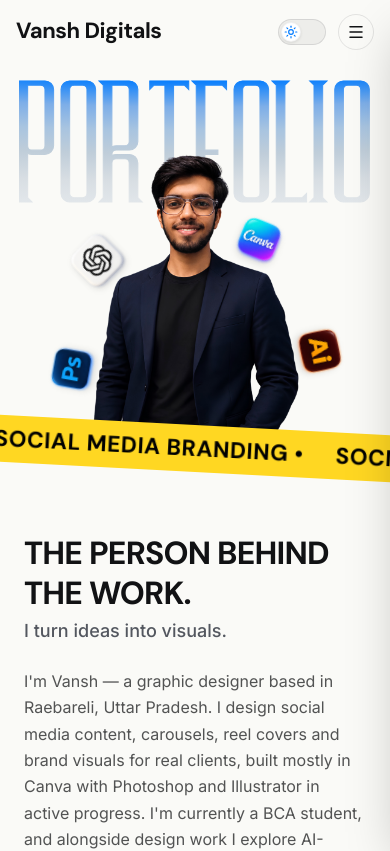
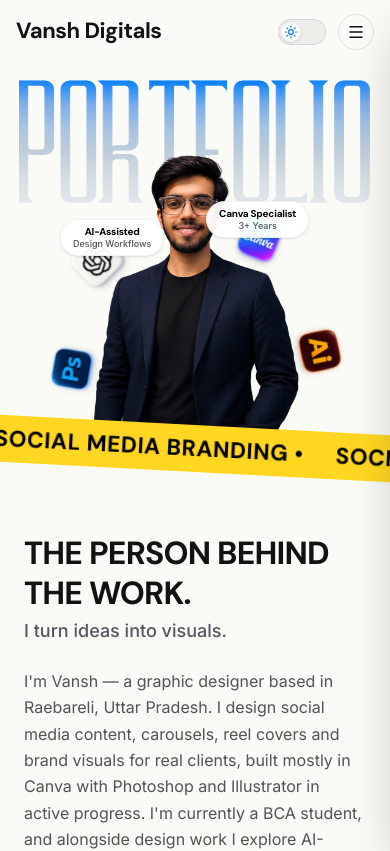
Before and after one commit to vanshdigitals/Portfolio, a React (Vite) app: page / in a window 390 px wide. Shown: the top 851 px of the page. Built offline with nearby package versions, Linux system fonts and the light colour scheme.

Commit message:
feat(hero): mobile polish, orbit pills, preloader timing, and webp optimization

```diff
--- a/index.html
+++ b/index.html
@@ -9,6 +9,8 @@
     <link rel="preconnect" href="https://fonts.googleapis.com">
     <link rel="preconnect" href="https://fonts.gstatic.com" crossorigin>
     <link href="https://fonts.googleapis.com/css2?family=DM+Sans:ital,opsz,wght@0,9..40,400;0,9..40,500;0,9..40,700;1,9..40,400&family=Inter:wght@300;400;500;600;700;800&family=Roboto+Mono:wght@400;500&display=swap" rel="stylesheet">
+    <link rel="preload" href="/fonts/furgatorio-titling.otf" as="font" type="font/otf" crossorigin>
+    <link rel="preload" href="/images/hero-portrait.webp" as="image" type="image/webp">
   </head>
   <body>
     <div id="root"></div>
--- a/src/components/Hero.jsx
+++ b/src/components/Hero.jsx
@@ -1,4 +1,3 @@
-import portrait from '../assets/New Profile Icon DP.png';
 import chatgptIcon from '../assets/Chatgpt.png';
 import canvaIcon from '../assets/Canva.png';
 import photoshopIcon from '../assets/Photoshop.png';
@@ -90,10 +89,13 @@ export default function Hero() {
           {/* Inner: the true positioning context for icons */}
           <div className="relative w-full">
 
-            {/* Portrait image — renders at natural aspect ratio via h-auto */}
+            {/* Portrait image — renders at natural aspect ratio via h-auto. Width/Height attributes prevent layout shift. */}
             <img
-              src={portrait}
+              src="/images/hero-portrait.webp"
               alt="Vansh Gupta"
+              width="1377"
+              height="2000"
+              fetchpriority="high"
               className="w-full h-auto object-contain block select-none pointer-events-none"
               draggable="false"
             />
@@ -127,6 +129,19 @@ export default function Hero() {
               alt="Canva"
               className="sm:hidden absolute top-[35%] right-[6%] -translate-y-1/2 rotate-[22deg] w-[26%] aspect-square object-contain drop-shadow-md z-10 pointer-events-auto"
             />
+
+            {/* ── MOBILE ONLY: INFO PILLS ── */}
+            {/* AI Pill (Mobile) */}
+            <div className="sm:hidden absolute top-[28%] left-[-15%] z-20 flex flex-col items-center justify-center bg-white/95 border border-black/5 shadow-sm rounded-full py-1.5 px-3 whitespace-nowrap">
+              <span className="font-heading font-bold text-black text-[10px] leading-tight tracking-tight">AI-Assisted</span>
+              <span className="font-sans font-medium text-text-muted text-[9px] leading-tight">Design Workflows</span>
+            </div>
+
+            {/* Canva Pill (Mobile) */}
+            <div className="sm:hidden absolute top-[22%] right-[-5%] z-20 flex flex-col items-center justify-center bg-white/95 border border-black/5 shadow-sm rounded-full py-1.5 px-3 whitespace-nowrap">
+              <span className="font-heading font-bold text-black text-[10px] leading-tight tracking-tight">Canva Specialist</span>
+              <span className="font-sans font-medium text-text-muted text-[9px] leading-tight">3+ Years</span>
+            </div>
 
             {/* ── DESKTOP ONLY: FLOATING ICONS ── */}
             {/* ChatGPT — upper-left */}
--- a/src/components/Preloader.jsx
+++ b/src/components/Preloader.jsx
@@ -63,13 +63,13 @@ export default function Preloader({ onComplete }) {
       return;
     }
 
-    const t1 = setTimeout(() => setStep(1), 400); // Start wave
-    const t2 = setTimeout(() => setStep(2), 3500); // Completely remove VANSH DIGITALS from DOM
-    const t3 = setTimeout(() => setStep(3), 3900); // Start circle expansion
-    const t4 = setTimeout(() => setStep(4), 5200); // Fade out preloader seamlessly
+    const t1 = setTimeout(() => setStep(1), 100); // Start wave immediately
+    const t2 = setTimeout(() => setStep(2), 1800); // Completely remove VANSH DIGITALS from DOM
+    const t3 = setTimeout(() => setStep(3), 2000); // Start circle expansion
+    const t4 = setTimeout(() => setStep(4), 2800); // Fade out preloader seamlessly
     const t5 = setTimeout(() => {
       onComplete();
-    }, 6000); // Unmount
+    }, 3200); // Unmount
 
     return () => {
       clearTimeout(t1);
```
Also changed, not shown: public/images/hero-portrait.webp (added).
